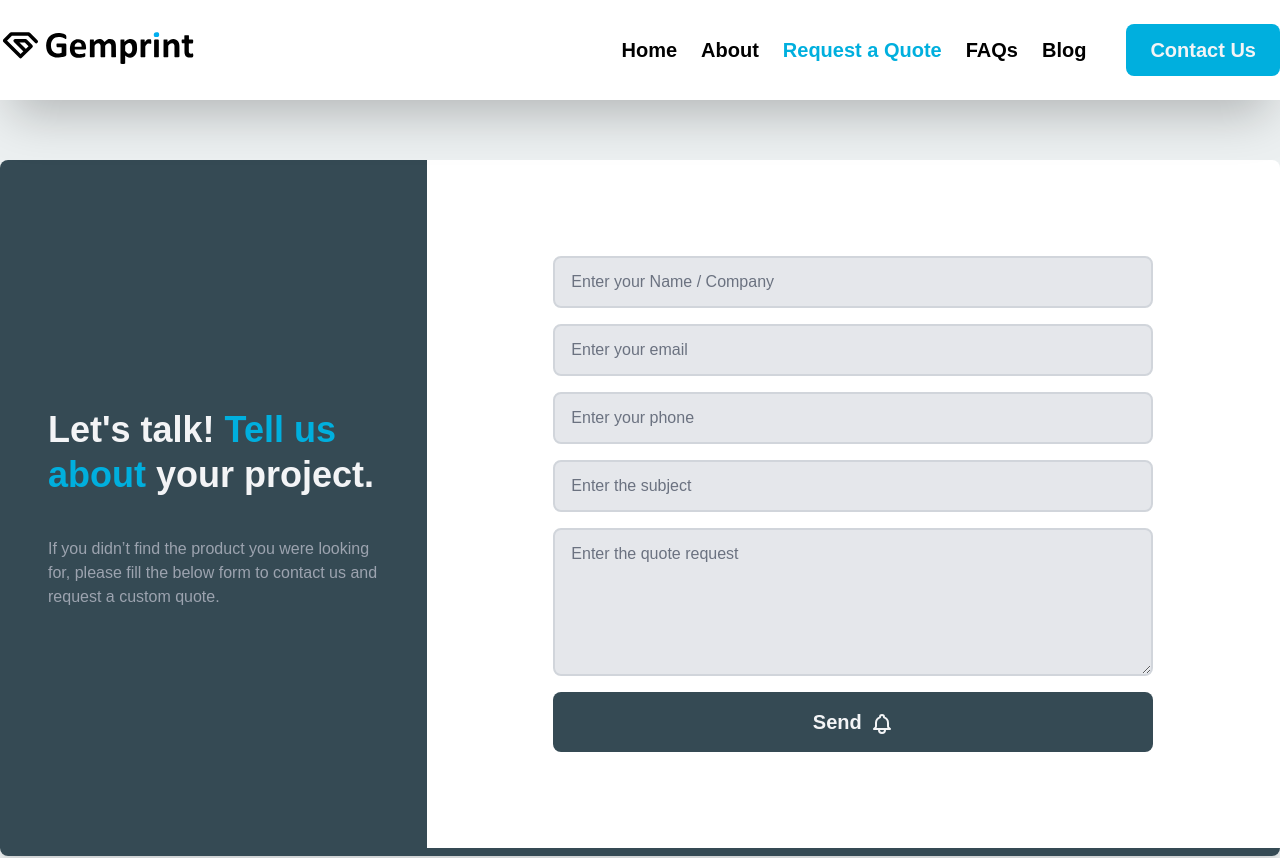
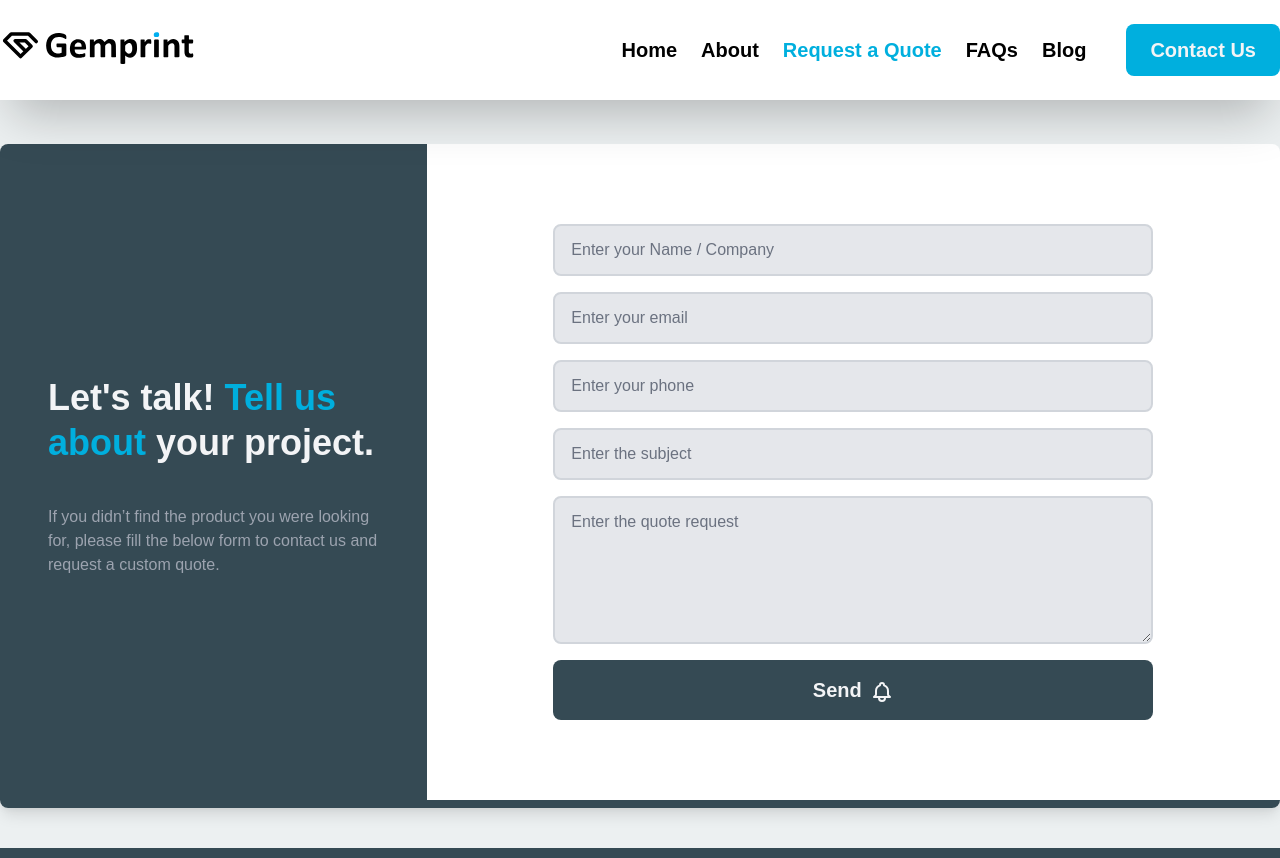
Before and after one commit to propbono/gemprint.ca, a Next.js app: page /quote in a window 1280 px wide. Shown: the top 858 px of the page. Built offline with nearby package versions, Linux system fonts and the light colour scheme.

Commit message:
style refactoring

```diff
--- a/components/FormCard.js
+++ b/components/FormCard.js
@@ -2,10 +2,11 @@ import React from "react";
 
 const styles = {
   wrapper:
-    "flex flex-col my-10 overflow-hidden transition duration-500 ease-in-out bg-white rounded-lg shadow-lg  lg:flex-row group lg:hover:scale-105",
+    "flex flex-col mb-10 overflow-hidden transition duration-500 ease-in-out bg-white rounded-lg shadow-lg  lg:flex-row group lg:hover:scale-105",
   left: "items-center justify-center lg:justify-start lg:flex lg:w-1/3 lg:bg-secondary",
   title: "text-2xl font-bold text-secondary lg:text-gray-100",
-  mixedTitle: "text-4xl font-extrabold text-secondary lg:text-gray-100 mb-5 lg:mb-10 leading-tight",
+  mixedTitle:
+    "text-4xl font-extrabold text-secondary lg:text-gray-100 mb-5 lg:mb-10 leading-tight",
   mixedTitlePrimary: "text-primary",
   text: "mt-2 text-secondary lg:text-gray-400",
   right:
@@ -18,7 +19,13 @@ export const FormCard = ({ title, mixedTitle, text, children }) => {
       <div className={styles.left}>
         <div className="px-12 py-6">
           {title ? <h2 className={styles.title}>{title}</h2> : null}
-              {mixedTitle ? <h1 className={styles.mixedTitle}>{mixedTitle.one}<span className={styles.mixedTitlePrimary}>{mixedTitle.two}</span>{mixedTitle.three}</h1>:null}
+          {mixedTitle ? (
+            <h1 className={styles.mixedTitle}>
+              {mixedTitle.one}
+              <span className={styles.mixedTitlePrimary}>{mixedTitle.two}</span>
+              {mixedTitle.three}
+            </h1>
+          ) : null}
           <p className={styles.text}>{text}</p>
         </div>
       </div>
--- a/components/index.js
+++ b/components/index.js
@@ -14,3 +14,8 @@ export { FormCard } from "./FormCard";
 export { FAQCard } from "./FAQCard";
 export { FormMessage } from "./FormMessage";
 export { HeroPost } from "./HeroPost";
+export { MorePosts } from "./MorePosts";
+export { Section } from "./Section";
+export { Container } from "./Container";
+export { BlogNavigation } from "./BlogNavigation";
+export { Post } from "./Post";
--- a/helpers/index.js
+++ b/helpers/index.js
@@ -1,2 +1,3 @@
 export { STATE } from "./State";
 export { getAllPosts, getPostBySlug, getPostSlugs } from "./PostsApi";
+export { markdownToHtml } from "./markdownToHtml";
--- a/pages/faqs.js
+++ b/pages/faqs.js
@@ -1,9 +1,7 @@
 import React from "react";
-import { Layout, FormCard, FAQCard } from "@/components";
+import { Layout, FormCard, FAQCard, Section, Container } from "@/components";
 
 const styles = {
-  section: "relative lg:min-h-screen lg:pt-24",
-  container: "container py-6 lg:py-17 relative z-auto",
   description: "p-6 leading-relaxed text-lg",
 };
 
@@ -49,17 +47,17 @@ const faqs = [
 const Faqs = () => {
   return (
     <Layout>
-      <section className={styles.section}>
-        <div className={styles.container}>
-          {faqs.map(({faq}, index) => {
+      <Section>
+        <Container>
+          {faqs.map(({ faq }, index) => {
             return (
               <FormCard key={index} title={faq.title}>
                 <FAQCard text={faq.text} />
               </FormCard>
             );
           })}
-        </div>
-      </section>
+        </Container>
+      </Section>
     </Layout>
   );
 };
--- a/pages/quote.js
+++ b/pages/quote.js
@@ -1,12 +1,16 @@
 import React, { useRef, useState } from "react";
 import Head from "next/head";
 import axios from "axios";
-import { Layout, FormCard, FormMessage } from "@/components";
+import {
+  Layout,
+  FormCard,
+  FormMessage,
+  Container,
+  Section,
+} from "@/components";
 import { STATE } from "@/helpers/State";
 
 const styles = {
-  section: "relative lg:min-h-screen lg:pt-24",
-  container: "container py-6 lg:py-17 relative z-auto",
   form: "flex flex-col h-auto",
   field:
     "flex w-full rounded-lg  mb-4 flex-1 px-4 py-3 text-gray-800 placeholder-gray-500 bg-gray-200 border-2 border-gray-300 outline-none focus:bg-gray-100 focus:border-primary focus:ring-primary",
@@ -25,8 +29,8 @@ const RequestQuote = () => {
   const mixedTitle = {
     one: "Let's talk!",
     two: " Tell us about",
-    three: " your project."
-  }
+    three: " your project.",
+  };
 
   const requestQuote = async (e) => {
     e.preventDefault();
@@ -69,13 +73,13 @@ const RequestQuote = () => {
           content="Gemprint, custom quote, quote, print quote, printing quote, toronto printer, custom stickers"
         />
       </Head>
-      <section className={styles.section}>
-        <div className={styles.container}>
+      <Section>
+        <Container>
           <FormCard
             mixedTitle={mixedTitle}
             text="If you didn’t find the product you were looking for, please fill the below form to contact us and request a custom quote."
           >
-            <div className="lg:w-[600px]  lg:py-24">
+            <div className="w-[350px] sm:w-[400px] md:w-[500px] lg:w-[600px] lg:py-20">
               <form onSubmit={requestQuote} className={styles.form}>
                 <input
                   ref={nameRef}
@@ -138,8 +142,8 @@ const RequestQuote = () => {
               {message ? <FormMessage state={state} message={message} /> : null}
             </div>
           </FormCard>
-        </div>
-      </section>
+        </Container>
+      </Section>
     </Layout>
   );
 };
```
Also changed, not shown: components/Header.js (+10 -5 lines). Lines whose indentation alone changed are shown as unchanged.
